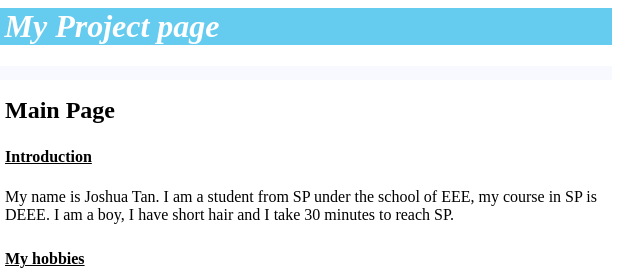
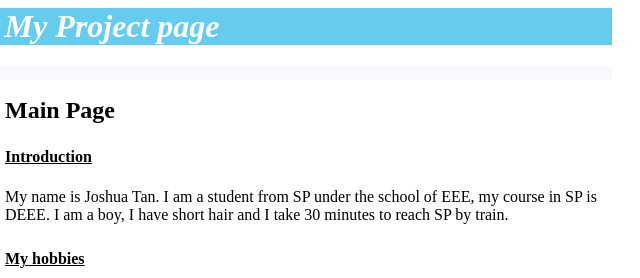
Before and after one commit to joshuatsz/jtsz, a plain HTML site: page About.html in a window 1280 px wide. Shown: the top 278 px of the page, 528-1168 px from the left. Drawn offline with Linux system fonts and the light colour scheme.

Commit message:
Update About.html

```diff
--- a/About.html
+++ b/About.html
@@ -27,7 +27,7 @@
       <h3>Main Page</h3>
 
       <h4>Introduction</h4>
-      <p>My name is Joshua Tan. I am a student from SP under the school of EEE, my course in SP is DEEE. I am a boy, I have short hair and I take 30 minutes to reach SP.</p>
+      <p>My name is Joshua Tan. I am a student from SP under the school of EEE, my course in SP is DEEE. I am a boy, I have short hair and I take 30 minutes to reach SP by train.</p>
 
 
       <h5>My hobbies</h5>
```
